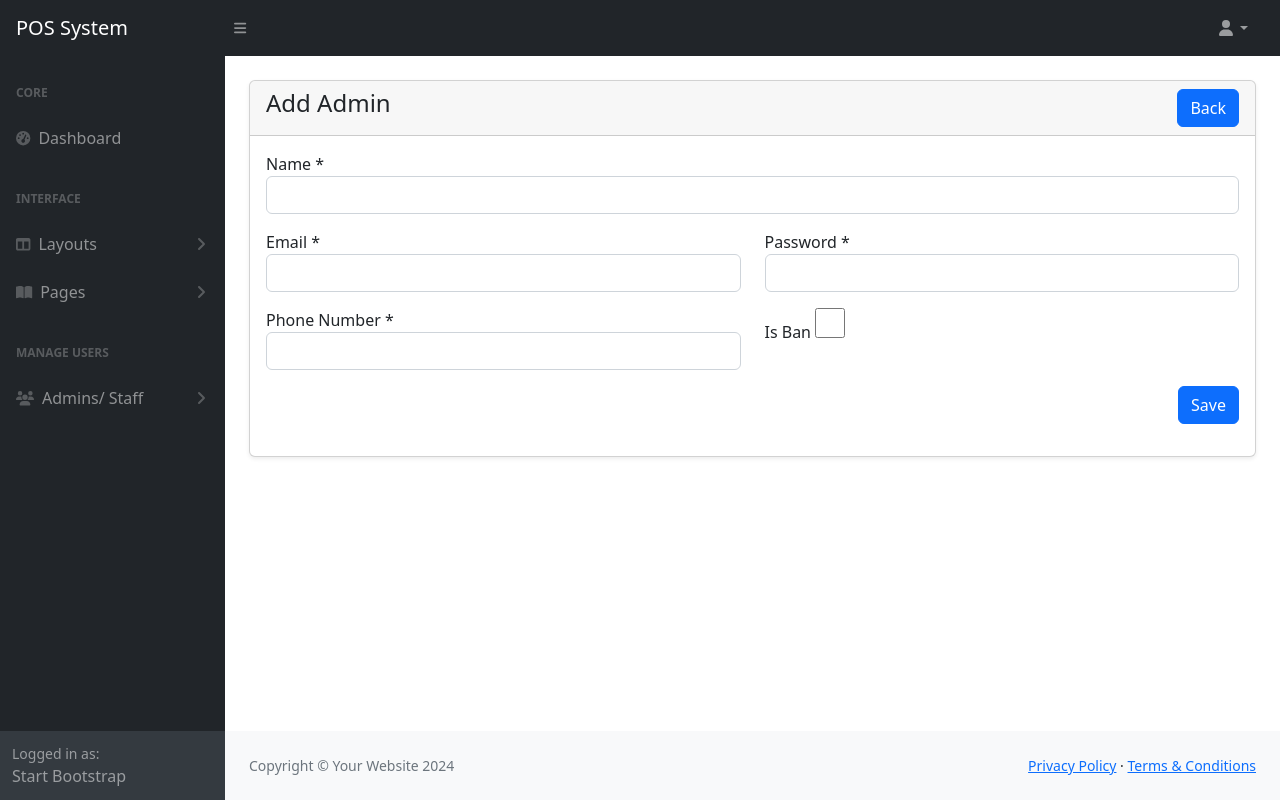
After one commit to pycoder028/Point-Of-Sales, a PHP site: page /admin/admin-create.php in a window 1280 px wide. The commit adds this page. Run offline with PHP 8.4, Linux system fonts and the light colour scheme; some libraries are stand-ins or nearby versions.

Commit message:
Create admin/staff & Insert data into DB and Fetch data from DB

```diff
--- /dev/null
+++ b/admin/admin-create.php
@@ -0,0 +1,43 @@
+<?php include('includes/header.php'); ?>
+
+<div class="container-fluid px-4">
+    <div class="card mt-4 shadow-sm">
+        <div class="card-header">
+            <h4 class="mb-0">Add Admin
+            <a href="admins.php" class="btn btn-primary float-end">Back</a>
+            </h4>
+        </div>
+        <div class="card-body">
+            <?php alertmessage() ?>
+            <form action="code.php" method="post">
+                <div class="row">
+                    <div class="col-md-12 mb-3">
+                        <label for="">Name *</label>
+                        <input type="text" name="name" required class="form-control" />
+                    </div>
+                    <div class="col-md-6 mb-3">
+                        <label for="">Email *</label>
+                        <input type="email" name="email" required class="form-control" />
+                    </div>
+                    <div class="col-md-6 mb-3">
+                        <label for="">Password *</label>
+                        <input type="password" name="password" required class="form-control" />
+                    </div>
+                    <div class="col-md-6 mb-3">
+                        <label for="">Phone Number *</label>
+                        <input type="number" name="phone" required class="form-control" />
+                    </div>
+                    <div class="col-md-3 mb-3">
+                        <label for="">Is Ban</label>
+                        <input type="checkbox" name="is_ban" style="width: 30px; height:30px;" />
+                    </div>
+                    <div class="col-md-12 text-end mb-3">
+                        <button type="submit" name="saveAdmin" class="btn btn-primary">Save</button>
+                    </div>
+                </div>
+            </form>
+        </div>
+    </div>
+</div>
+
+<?php include('includes/footer.php'); ?>
--- a/admin/includes/header.php
+++ b/admin/includes/header.php
@@ -1,3 +1,7 @@
+<?php
+ require '../config/function.php';
+?>
+
 <!DOCTYPE html>
 <html lang="en">
 
--- a/admin/includes/sidebar.php
+++ b/admin/includes/sidebar.php
@@ -50,15 +50,18 @@
                         </div>
                     </nav>
                 </div>
-                <div class="sb-sidenav-menu-heading">Addons</div>
-                <a class="nav-link" href="charts.html">
-                    <div class="sb-nav-link-icon"><i class="fas fa-chart-area"></i></div>
-                    Charts
+                <div class="sb-sidenav-menu-heading">Manage Users</div>
+                <a class="nav-link collapsed" href="#" data-bs-toggle="collapse" data-bs-target="#collapseAdmins" aria-expanded="false" aria-controls="collapseAdmins">
+                    <div class="sb-nav-link-icon"><i class="fas fa-users"></i></div>
+                    Admins/ Staff
+                    <div class="sb-sidenav-collapse-arrow"><i class="fas fa-angle-down"></i></div>
                 </a>
-                <a class="nav-link" href="tables.html">
-                    <div class="sb-nav-link-icon"><i class="fas fa-table"></i></div>
-                    Tables
-                </a>
+                <div class="collapse" id="collapseAdmins" aria-labelledby="headingOne" data-bs-parent="#sidenavAccordion">
+                    <nav class="sb-sidenav-menu-nested nav">
+                        <a class="nav-link" href="admin-create.php">Add Admin</a>
+                        <a class="nav-link" href="admins.php">View Admins</a>
+                    </nav>
+                </div>
             </div>
         </div>
         <div class="sb-sidenav-footer">
```
Also changed, not shown: admin/admins.php (added, +62 -0 lines), admin/code.php (added, +42 -0 lines).
